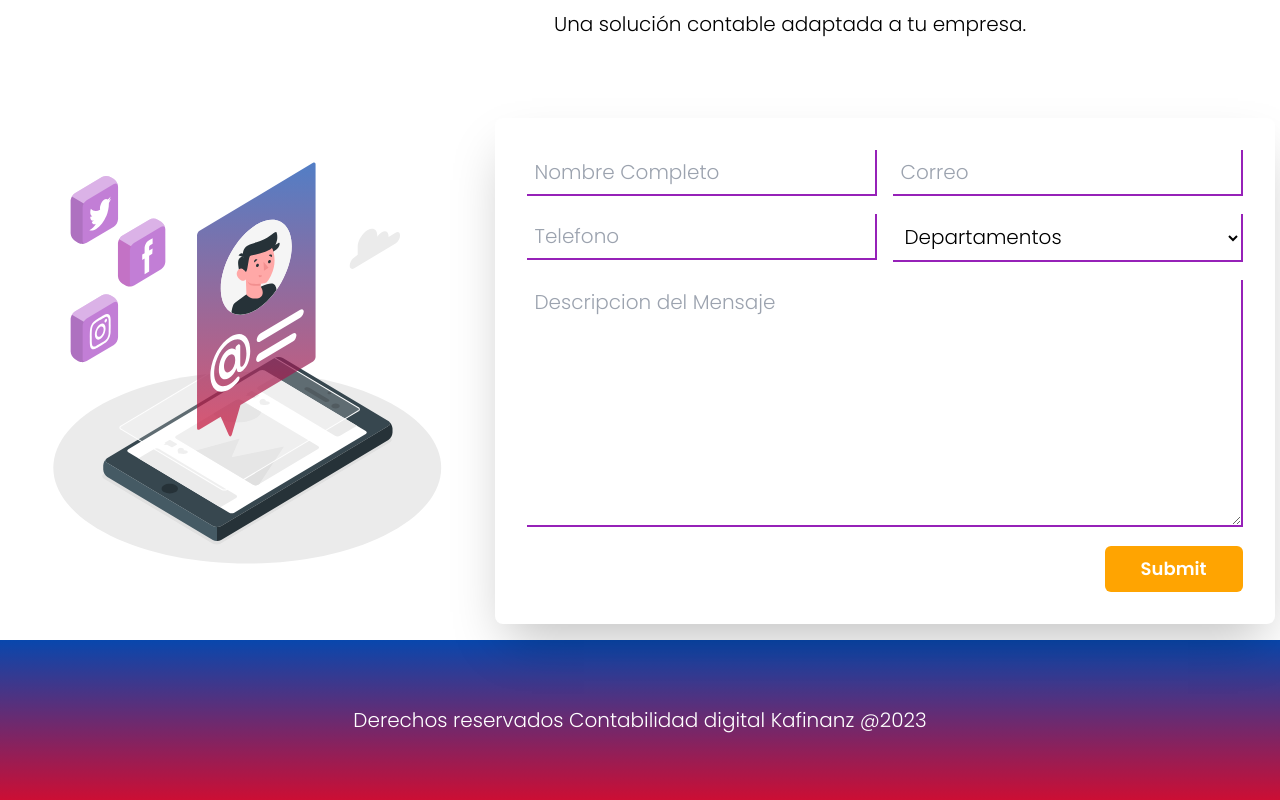
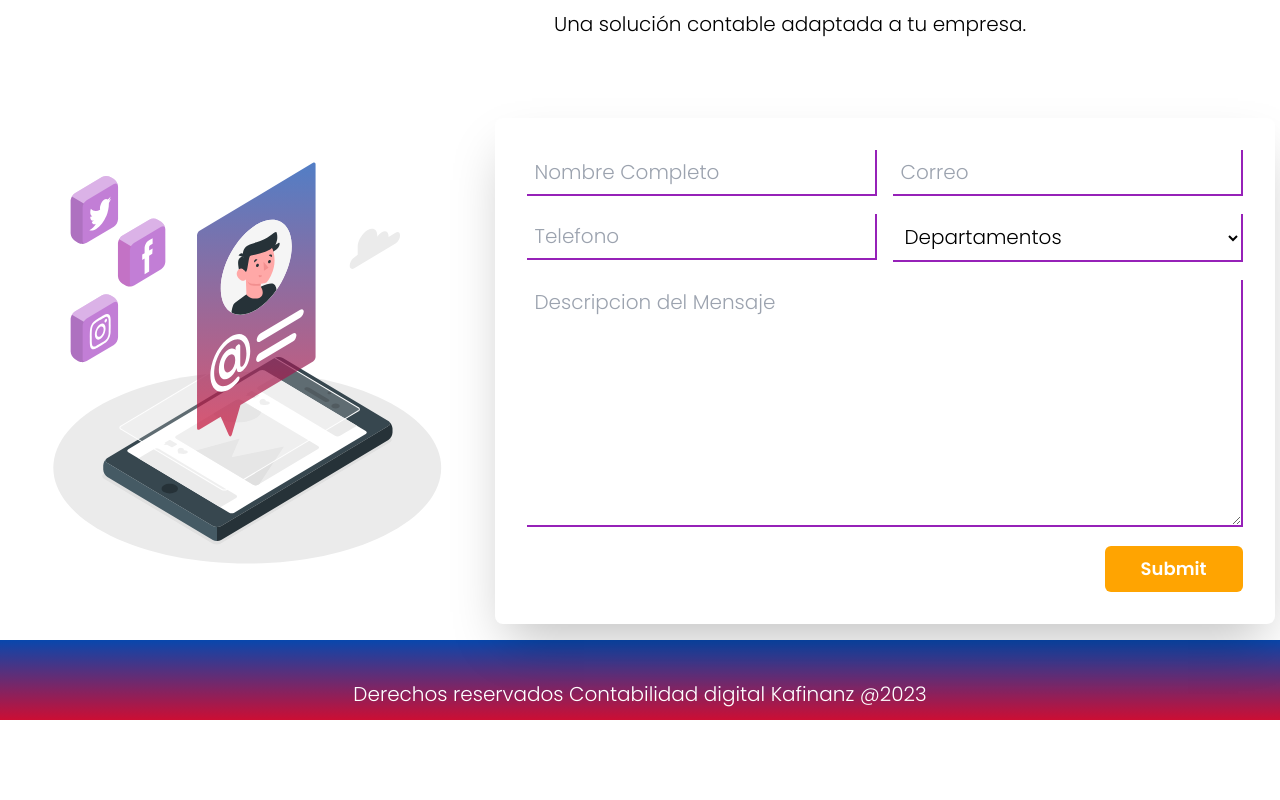
Before and after one commit to tghtechnology/client_Kafinanz_Landing_Page, a React (Vite) app: page / in a window 1280 px wide. Shown: the part 4711-5511 px from the top of the page. After the commit the page ends 5431 px from the top, so only its background shows below. Built offline with nearby package versions, Linux system fonts and the light colour scheme.

Commit message:
Corrección del Footer

```diff
--- a/src/components/AccoutingService.jsx
+++ b/src/components/AccoutingService.jsx
@@ -1,7 +1,7 @@
 
 const AccoutingService = () => {
   return (
-    <div className="bg-[url(/image/fondo-fz-1.png)] bg-no-repeat bg-cover h-[400px]">
+    <div className="bg-[url(/image/fondo-fz-1.png)] bg-no-repeat bg-cover md:h-[400px]">
       <div className="sm:h-96 relative sm:max-h-96 grid place-content-center py-10 sm:py-0 px-2 3xl:max-w-7xl mx-auto">
         <div className="flex flex-col items-center  justify-center">
           <img
--- a/src/components/Header.jsx
+++ b/src/components/Header.jsx
@@ -21,7 +21,7 @@ const Header = () => {
           </div>
 
           {/* BOTÓN DE CONTACTO */}
-          <div className="container flex justify-center items-center mt-32 md:mt-18 ml-7 lg:justify-start">
+          <div className="container flex justify-center items-center mt-40 ml:0 md:mt-32 md:ml-7  lg:justify-start">
             <a
               href="#"
               className="text-white bg-blue-dark text-lg font-extrabold px-8 py-4 rounded-[30px] uppercase"
--- a/src/components/utils/Footer.jsx
+++ b/src/components/utils/Footer.jsx
@@ -2,7 +2,7 @@
 const Footer = () => {
   return (
     <>
-      <footer className="flex justify-center items-center w-1xl h-40 bg-clip-bg bg-gradient-to-b from-[#0847AD] to-[#CC0E34] text-transparent">
+      <footer className="flex justify-center items-end pb-3 w-1xl h-20 bg-clip-bg bg-gradient-to-b from-[#0847AD] to-[#CC0E34] text-transparent">
         <p className="text-center text-white font-poppins text-xl">
           Derechos reservados Contabilidad digital Kafinanz @2023
         </p>
--- a/src/components/utils/Navbar.jsx
+++ b/src/components/utils/Navbar.jsx
@@ -38,7 +38,7 @@ const Navbar = () => {
           </a>
           <a
             className="bg-blue-dark rounded-lg py-2 px-3 text-white font-semibold"
-            href="#"
+            href="hola"
           >
             Presupuesto
           </a>
```
